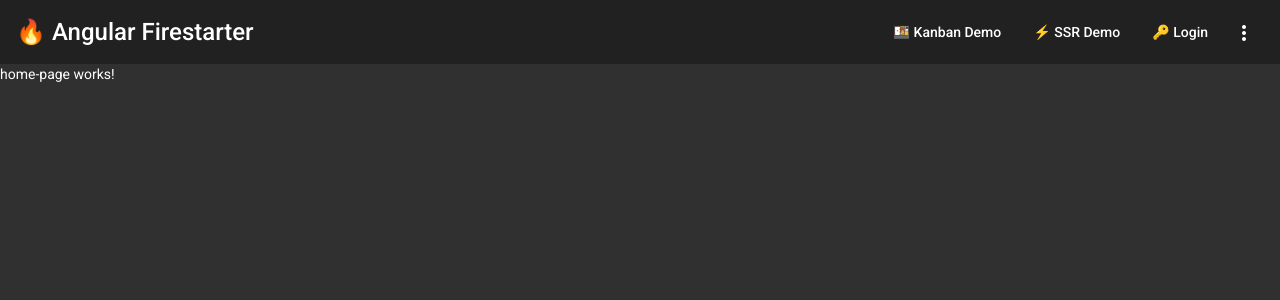
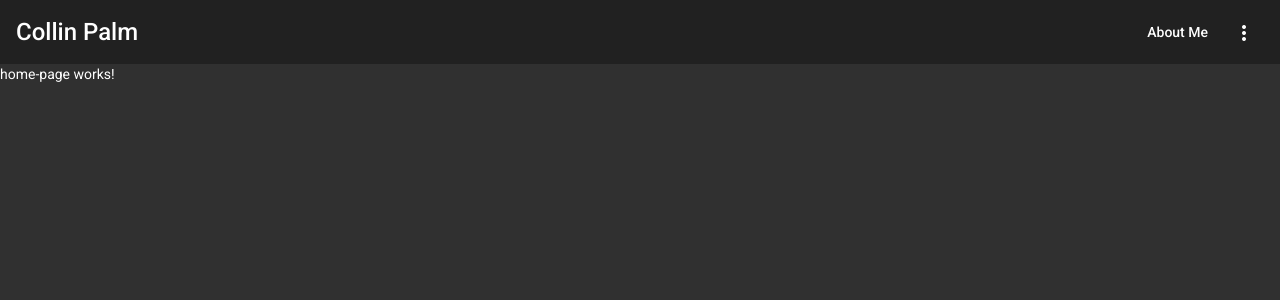
Before and after one commit to Collinpalm/resumeSite, an Angular app in the folder resumeSite/: page / in a window 1280 px wide. Shown: the top 300 px of the page. Built offline with nearby package versions, Linux system fonts and the light colour scheme.

Commit message:
added aboutme page

```diff
--- /dev/null
+++ b/resumeSite/src/app/aboutme/aboutme.component.html
@@ -0,0 +1 @@
+<p>aboutme works!</p>
--- /dev/null
+++ b/resumeSite/src/app/aboutme/aboutme.component.ts
@@ -0,0 +1,15 @@
+import { Component, OnInit } from '@angular/core';
+
+@Component({
+  selector: 'app-aboutme',
+  templateUrl: './aboutme.component.html',
+  styleUrls: ['./aboutme.component.scss']
+})
+export class AboutmeComponent implements OnInit {
+
+  constructor() { }
+
+  ngOnInit(): void {
+  }
+
+}
--- a/resumeSite/src/app/app-routing.module.ts
+++ b/resumeSite/src/app/app-routing.module.ts
@@ -1,5 +1,6 @@
 import { NgModule } from '@angular/core';
 import { RouterModule, Routes } from '@angular/router';
+import { AboutmeComponent } from './aboutme/aboutme.component';
 import { HomePageComponent } from './home-page/home-page.component';
 
 const routes: Routes = [
--- a/resumeSite/src/app/app.module.ts
+++ b/resumeSite/src/app/app.module.ts
@@ -5,13 +5,15 @@ import { AppRoutingModule } from './app-routing.module';
 import { AppComponent } from './app.component';
 import { BrowserAnimationsModule } from '@angular/platform-browser/animations';
 import { SharedModule } from './shared/shared.module';
-import { HomePageComponent } from './home-page/home-page.component'
+import { HomePageComponent } from './home-page/home-page.component';
+import { AboutmeComponent } from './aboutme/aboutme.component'
 
 
 @NgModule({
   declarations: [
     AppComponent,
-    HomePageComponent
+    HomePageComponent,
+    AboutmeComponent
   ],
   imports: [
     BrowserModule,
--- a/resumeSite/src/app/shared/shell/shell.component.html
+++ b/resumeSite/src/app/shared/shell/shell.component.html
@@ -30,14 +30,11 @@
 
           <mat-icon aria-label="Side nav toggle icon">menu</mat-icon>
         </button>
-        <span class="logo" routerLink="/">🔥 Angular Firestarter</span>
+        <span class="logo" routerLink="/">Collin Palm</span>
 
         <span class="fill-space"></span>
         <div *ngIf="!(isHandset$ | async)">
-          <a mat-button routerLink="/kanban">🍱 Kanban Demo</a>
-          <a mat-button routerLink="/customers">⚡ SSR Demo</a>
-
-          <a mat-button routerLink="/login">🔑 Login</a>
+          <a mat-button routerLink="/aboutme">About Me</a>
 
         </div>
 
```
Also changed, not shown: resumeSite/src/app/aboutme/aboutme.component.scss (added), 1 other file (tests, documents, lock files or other folders).
